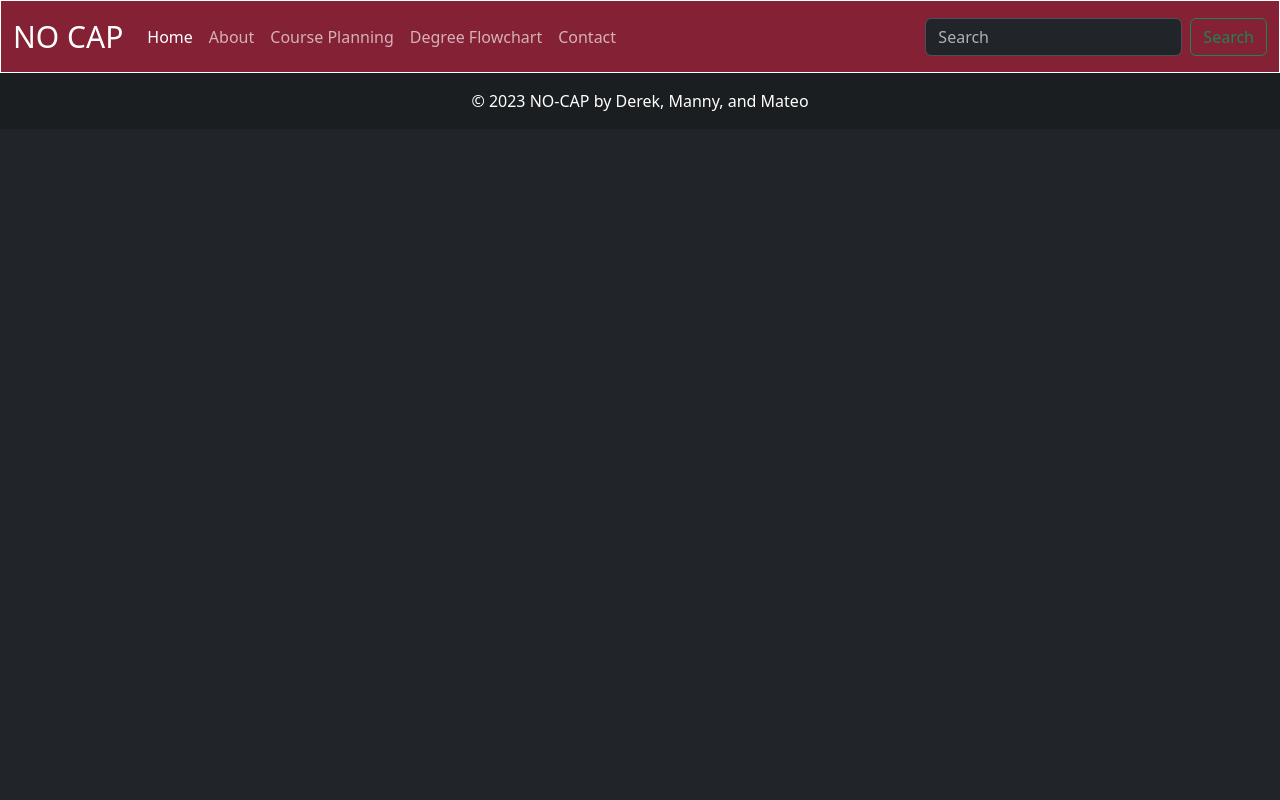
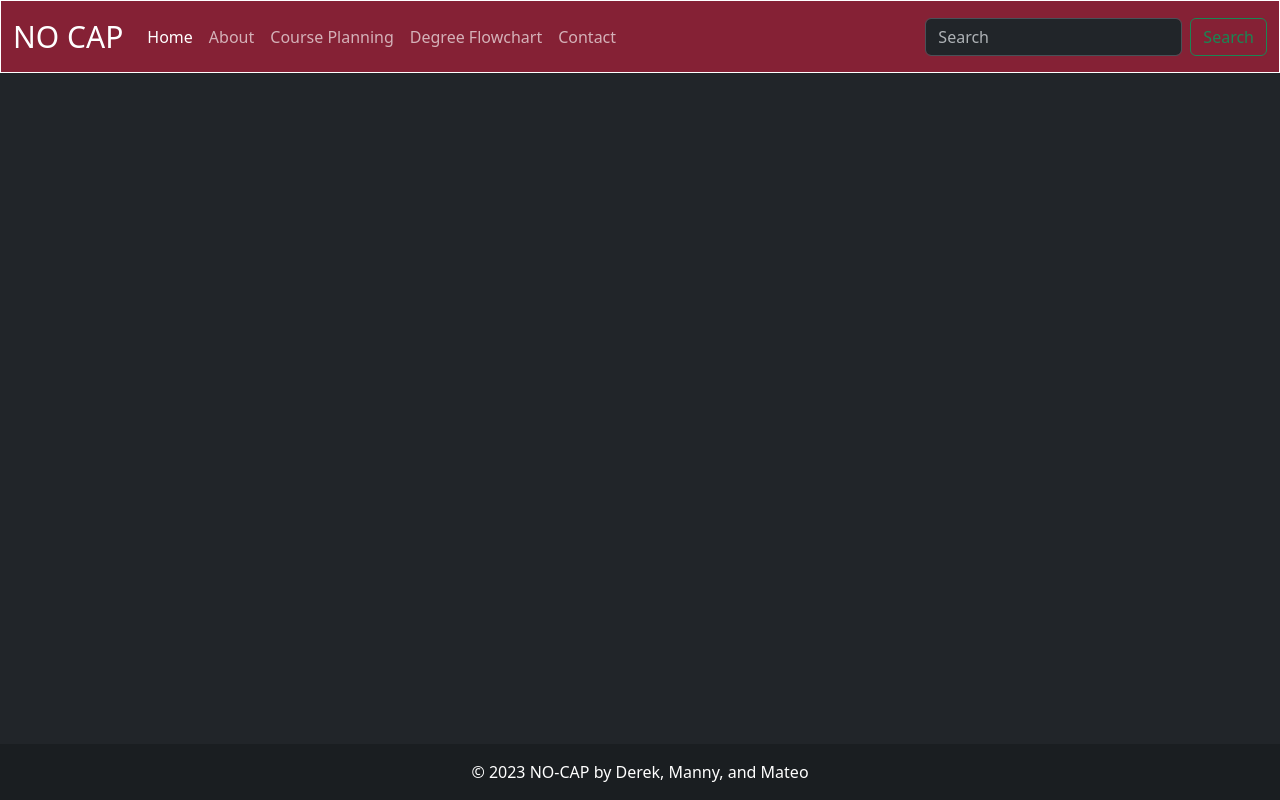
Before and after one commit to derekoda/CS448-NOCAP, a Flask app: page /contact in a window 1280 px wide. Run offline with Flask 2, Linux system fonts and the light colour scheme.

Commit message:
Fixed footer to bottom of page

```diff
--- a/templates/base.html
+++ b/templates/base.html
@@ -56,7 +56,7 @@
 {% endblock%}
 
 
-<footer class="bg-dark text-center text-white">
+<footer class="bg-dark text-center text-white fixed-bottom">
 
   <div class="text-center p-3" style="background-color: rgba(0, 0, 0, 0.2);">
     © 2023 NO-CAP by Derek, Manny, and Mateo
```
